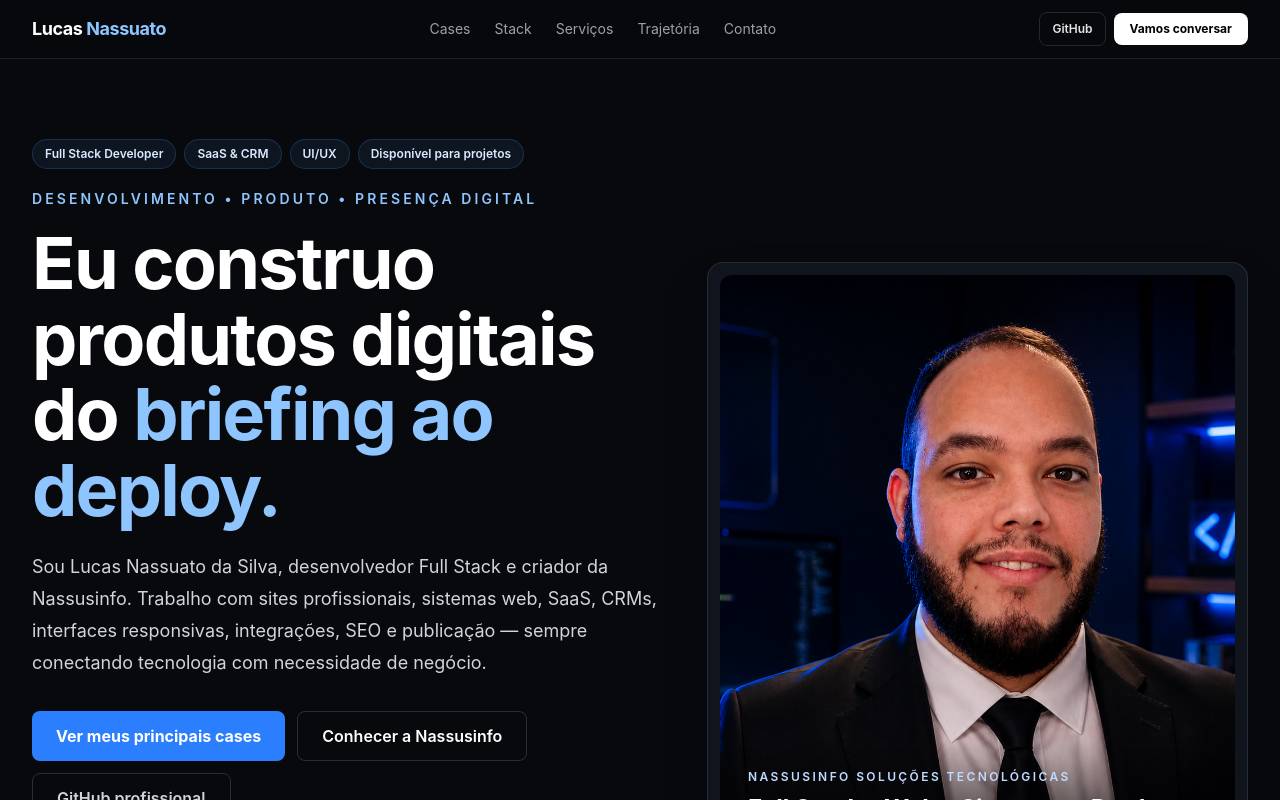
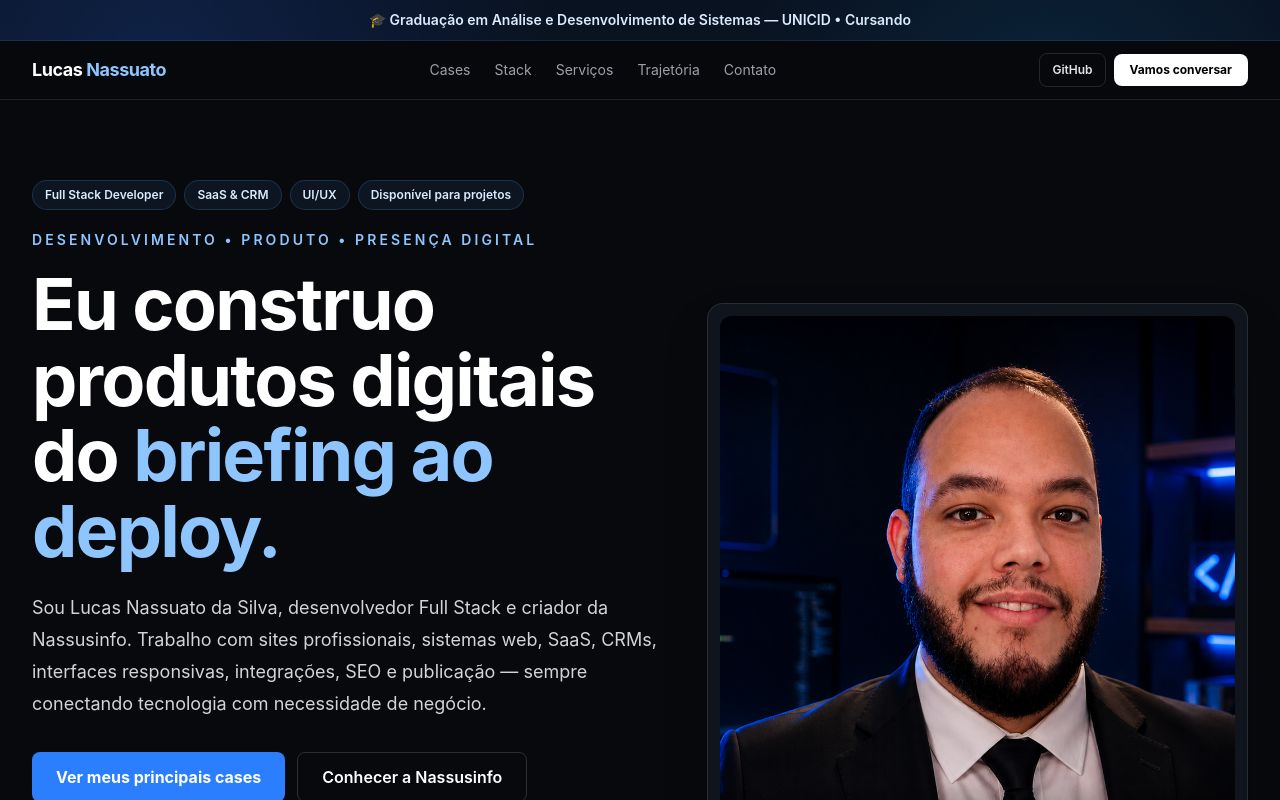
Before and after one commit to lucasnassuato2025-cloud/portfolio-lucas, a Next.js app: page / in a window 1280 px wide. Shown: the top 800 px of the page. Built offline with nearby package versions, Linux system fonts and the light colour scheme.

Commit message:
surface academic education across portfolio

```diff
--- a/app/layout.tsx
+++ b/app/layout.tsx
@@ -10,7 +10,7 @@ export const metadata: Metadata = {
     template: '%s | Lucas Nassuato',
   },
   description:
-    'Portfólio profissional de Lucas Nassuato da Silva: desenvolvimento Full Stack, SaaS, CRM, Next.js, React, TypeScript, Node.js, sistemas web, sites profissionais, UI/UX, SEO, integrações e deploy.',
+    'Portfólio profissional de Lucas Nassuato da Silva: desenvolvedor Full Stack e graduando em Análise e Desenvolvimento de Sistemas, com atuação em SaaS, CRM, Next.js, React, TypeScript, Node.js, sistemas web, UI/UX, SEO, integrações e deploy.',
   applicationName: 'Portfólio Lucas Nassuato',
   authors: [{ name: 'Lucas Nassuato da Silva', url: siteUrl }],
   creator: 'Lucas Nassuato da Silva',
@@ -22,6 +22,10 @@ export const metadata: Metadata = {
     'Lucas Nassuato da Silva',
     'Full Stack Developer',
     'desenvolvedor full stack',
+    'Análise e Desenvolvimento de Sistemas',
+    'ADS',
+    'UNICID',
+    'graduando em tecnologia',
     'desenvolvedor Next.js',
     'desenvolvedor React',
     'TypeScript',
@@ -55,7 +59,7 @@ export const metadata: Metadata = {
   openGraph: {
     title: 'Lucas Nassuato | Full Stack Developer',
     description:
-      'Sites, SaaS, CRM, sistemas web, Next.js, React, TypeScript, UI/UX, integrações e deploy — do briefing à publicação.',
+      'Desenvolvedor Full Stack e graduando em Análise e Desenvolvimento de Sistemas. Sites, SaaS, CRM, sistemas web, Next.js, React, TypeScript, UI/UX, integrações e deploy.',
     url: siteUrl,
     siteName: 'Portfólio Lucas Nassuato',
     type: 'website',
@@ -73,7 +77,7 @@ export const metadata: Metadata = {
     card: 'summary_large_image',
     title: 'Lucas Nassuato | Full Stack Developer',
     description:
-      'SaaS, CRM, Next.js, React, TypeScript, sistemas web, UI/UX, integrações e deploy.',
+      'Full Stack Developer e graduando em Análise e Desenvolvimento de Sistemas: SaaS, CRM, Next.js, React, TypeScript e sistemas web.',
     images: ['/lucas-premium.png'],
   },
   robots: {
@@ -96,7 +100,15 @@ export default function RootLayout({
 }>) {
   return (
     <html lang="pt-BR">
-      <body>{children}</body>
+      <body>
+        <a
+          href="/formacao"
+          className="block border-b border-blue-400/15 bg-blue-500/[0.08] px-4 py-2.5 text-center text-xs font-semibold text-blue-100 transition hover:bg-blue-500/[0.13] sm:text-sm"
+        >
+          🎓 Graduação em Análise e Desenvolvimento de Sistemas — UNICID • Cursando
+        </a>
+        {children}
+      </body>
     </html>
   )
 }
```
